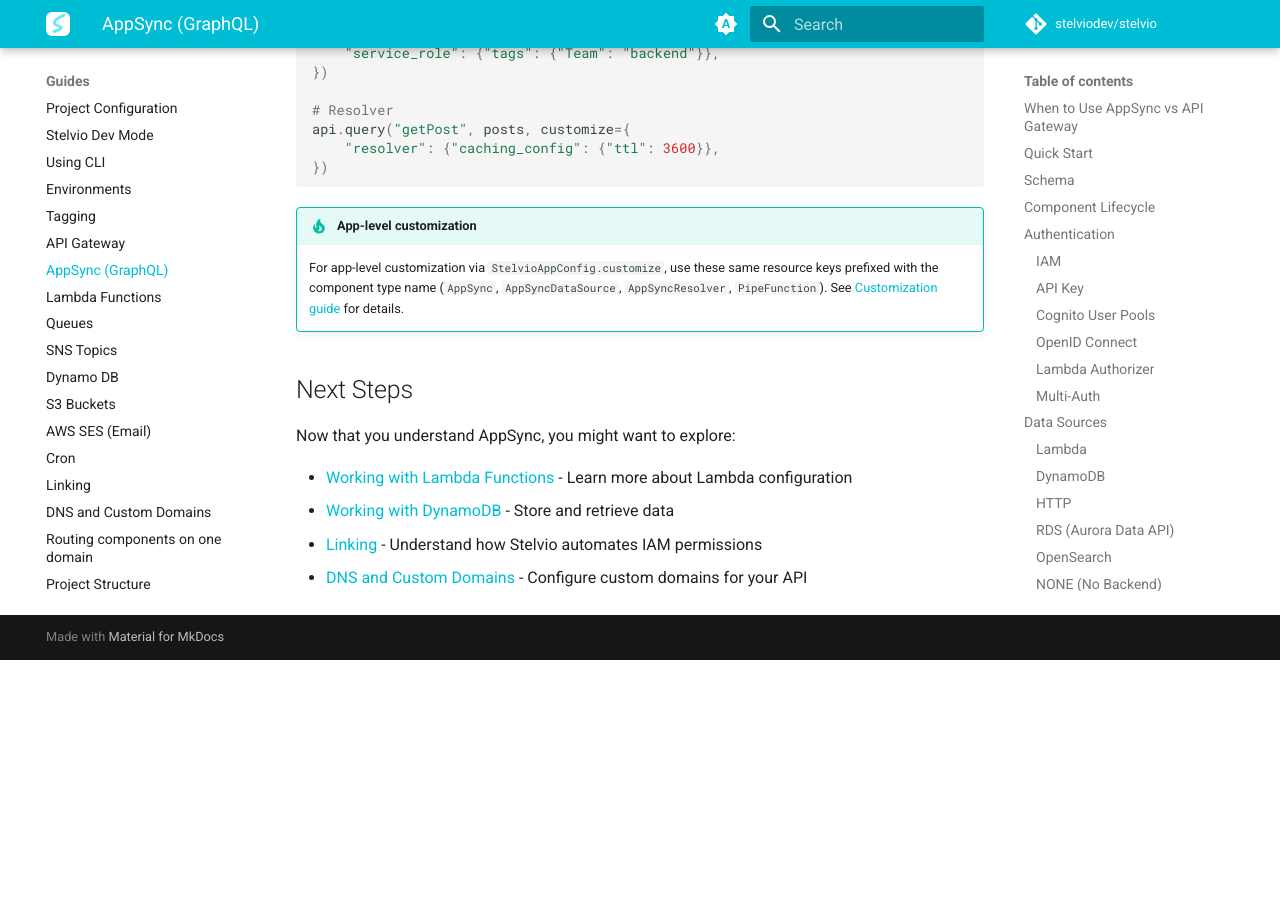
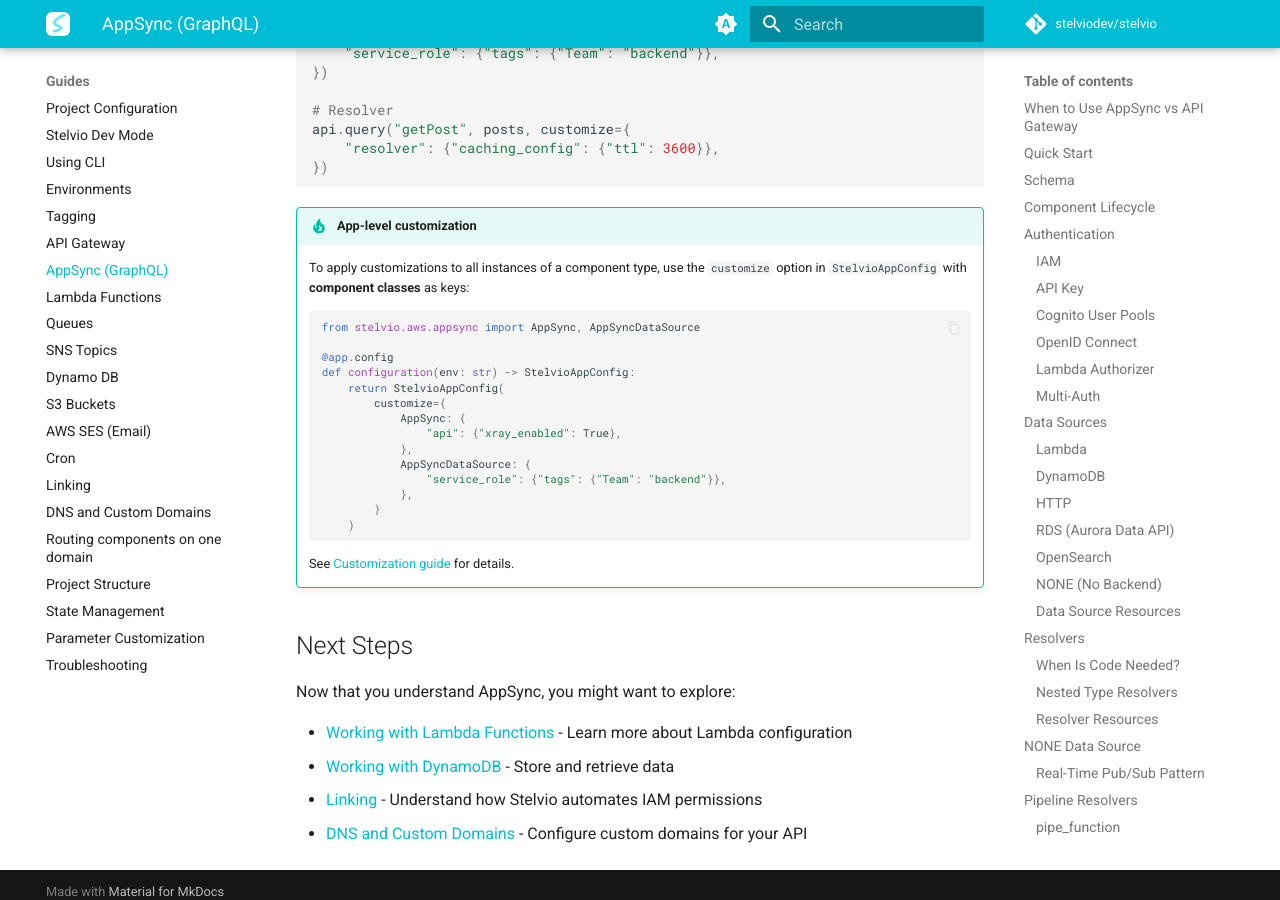
Before and after one commit to stelviodev/stelvio, an MkDocs documentation site: the page built from docs/guides/appsync.md, in a window 1280 px wide and 900 px high, scrolled down 19510 px. Built offline with MkDocs 1.6.1 and Material for MkDocs 9.7.7, drawn with Linux system fonts in a browser that asks for light colours; comment, search, counter and statistics services are not loaded; before the commit the page ends 20170 px from its top, so only the background shows below that.

Commit message:
PR feedback

````diff
--- a/docs/guides/appsync.md
+++ b/docs/guides/appsync.md
@@ -825,7 +825,26 @@
 ```
 
 !!! tip "App-level customization"
-    For app-level customization via `StelvioAppConfig.customize`, use these same resource keys prefixed with the component type name (`AppSync`, `AppSyncDataSource`, `AppSyncResolver`, `PipeFunction`). See [Customization guide](customization.md) for details.
+    To apply customizations to all instances of a component type, use the `customize` option in `StelvioAppConfig` with **component classes** as keys:
+
+    ```python
+    from stelvio.aws.appsync import AppSync, AppSyncDataSource
+
+    @app.config
+    def configuration(env: str) -> StelvioAppConfig:
+        return StelvioAppConfig(
+            customize={
+                AppSync: {
+                    "api": {"xray_enabled": True},
+                },
+                AppSyncDataSource: {
+                    "service_role": {"tags": {"Team": "backend"}},
+                },
+            }
+        )
+    ```
+
+    See [Customization guide](customization.md) for details.
 
 ## Next Steps
 
````
Also changed, not shown: 2 other files.
